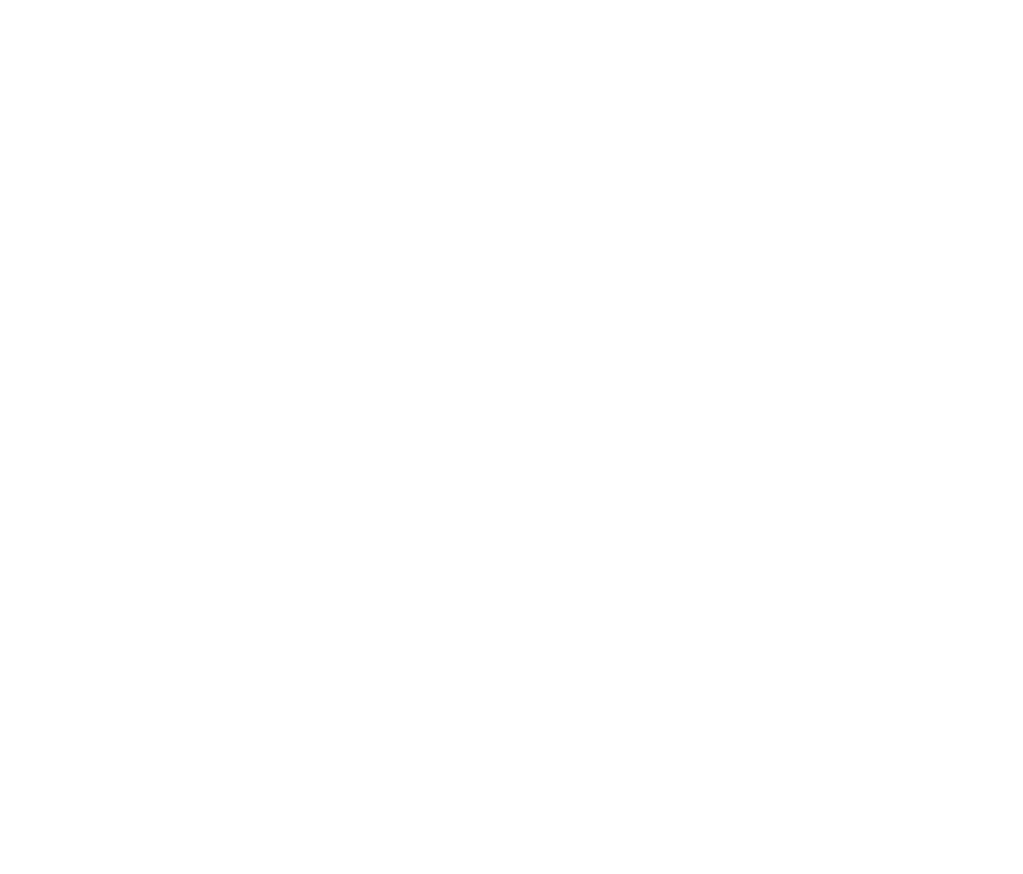
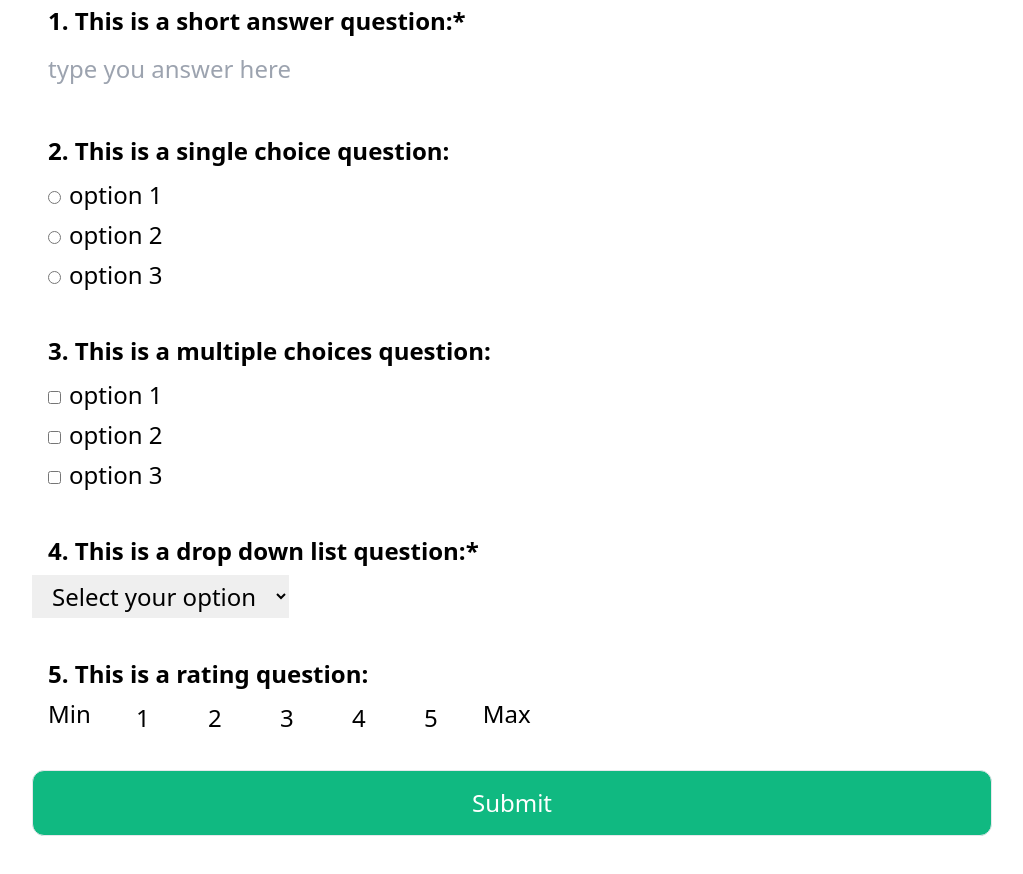
Before and after one commit to LinyanZ/surveyCreator, a React (Vite) app in the folder frontend/: page /survey in a window 1280 px wide. Before the commit this address had no page. Shown: the part 300-1174 px from the top of the page, without its empty margins (128-1151 px from the left). Before the commit the page ends 800 px from the top, so only its background shows below. Built offline with nearby package versions, Linux system fonts and the light colour scheme.

Commit message:
add survey validation

```diff
--- a/frontend/src/components/questionTypes/dropDownListQuestion.jsx
+++ b/frontend/src/components/questionTypes/dropDownListQuestion.jsx
@@ -1,20 +1,11 @@
-export default function DropDownListQuestion({
-  question,
-  index,
-  showIndex = true,
-  onChange,
-}) {
-  const { title, options, uuid } = question;
+export default function DropDownListQuestion({ question, onChange }) {
+  const { options, uuid } = question;
 
   return (
-    <form className="w-full my-8">
-      <h3 className="text-2xl px-4 py-2 w-full font-bold">
-        {showIndex ? `${index}. ${title}` : title}
-      </h3>
     <select
       className="px-4 py-1 text-2xl"
       defaultValue=""
-        onChange={(e) => onChange(uuid, e.target.value)}
+      onChange={(e) => onChange(question, e.target.value)}
     >
       <option value="" disabled>
         Select your option
@@ -25,6 +16,5 @@ export default function DropDownListQuestion({
         </option>
       ))}
     </select>
-    </form>
   );
 }
--- a/frontend/src/components/questionTypes/multipleChoicesQuestion.jsx
+++ b/frontend/src/components/questionTypes/multipleChoicesQuestion.jsx
@@ -1,12 +1,7 @@
 import { useState } from "react";
 
-export default function MultipleChoicesQuestion({
-  question,
-  index,
-  showIndex = true,
-  onChange,
-}) {
-  const { title, options, uuid } = question;
+export default function MultipleChoicesQuestion({ question, onChange }) {
+  const { options, uuid } = question;
   const [checkedOptions, setCheckedOptions] = useState(
     new Array(options.length).fill(false)
   );
@@ -19,14 +14,11 @@ export default function MultipleChoicesQuestion({
     const answers = [];
     for (let i = 0; i < options.length; i++)
       if (newCheckedOption[i]) answers.push(options[i]);
-    onChange(uuid, answers);
+    onChange(question, answers);
   };
 
   return (
-    <form className="w-full my-8">
-      <h3 className="text-2xl px-4 py-2 w-full font-bold">
-        {showIndex ? `${index}. ${title}` : title}
-      </h3>
+    <>
       {options.map((option, index) => (
         <div key={`${uuid} ${option}`} className="block px-4 py-1 text-2xl">
           <input
@@ -40,6 +32,6 @@ export default function MultipleChoicesQuestion({
           <label htmlFor={`${uuid} ${option}`}>{option}</label>
         </div>
       ))}
-    </form>
+    </>
   );
 }
--- /dev/null
+++ b/frontend/src/components/questionTypes/questionBase.jsx
@@ -0,0 +1,60 @@
+import React from "react";
+import ShortAnswerQuestion from "./shortAnswerQuestion";
+import SingleChoiceQuestion from "./singleChoiceQuestion";
+import MultipleChoicesQuestion from "./multipleChoicesQuestion";
+import DropDownListQuestion from "./dropDownListQuestion";
+import RatingQuestion from "./ratingQuestion";
+
+export default function QuestionBase({
+  question,
+  index,
+  error,
+  showIndex,
+  ...props
+}) {
+  const { title } = question;
+
+  const questionTypeSwitch = () => {
+    let component;
+    switch (question.type) {
+      case "short answer":
+        component = <ShortAnswerQuestion />;
+        break;
+      case "single choice":
+        component = <SingleChoiceQuestion />;
+        break;
+      case "multiple choices":
+        component = <MultipleChoicesQuestion />;
+        break;
+      case "drop down":
+        component = <DropDownListQuestion />;
+        break;
+      case "rating":
+        component = <RatingQuestion />;
+        break;
+    }
+    return React.cloneElement(component, {
+      ...props,
+      key: question.uuid,
+      question: question,
+    });
+  };
+
+  const generateTitle = () => {
+    let formattedTitle = "";
+    if (showIndex) formattedTitle += `${index}. `;
+
+    formattedTitle += title;
+
+    if (question.isRequired) formattedTitle += "*";
+    return formattedTitle;
+  };
+
+  return (
+    <form className="w-full my-8">
+      <h3 className="text-2xl px-4 py-2 w-full font-bold">{generateTitle()}</h3>
+      {questionTypeSwitch()}
+      <p className="text-red mx-4 mt-2 text-red-500">{error}</p>
+    </form>
+  );
+}
--- a/frontend/src/components/questionTypes/ratingQuestion.jsx
+++ b/frontend/src/components/questionTypes/ratingQuestion.jsx
@@ -1,12 +1,7 @@
 import { useEffect, useState } from "react";
 
-export default function RatingQuestion({
-  question,
-  index,
-  showIndex,
-  onChange,
-}) {
-  const { minLabel, maxLabel, min, max, step, title, uuid } = question;
+export default function RatingQuestion({ question, onChange }) {
+  const { minLabel, maxLabel, min, max, step, uuid } = question;
   const [ratings, setRatings] = useState([]);
   const [selectedRating, setSelectedRating] = useState(null);
 
@@ -19,10 +14,6 @@ export default function RatingQuestion({
   }, [min, max, step]);
 
   return (
-    <div className="w-full my-8">
-      <h3 className="text-2xl px-4 py-2 w-full font-bold">
-        {showIndex ? `${index}. ${title}` : title}
-      </h3>
     <div className="flex gap-8 px-4 text-2xl">
       <p>{minLabel}</p>
       {ratings.map((r) => (
@@ -31,8 +22,9 @@ export default function RatingQuestion({
             selectedRating === r ? "bg-emerald-500 text-white" : ""
           }`}
           key={`${uuid} ${r}`}
+          type="button"
           onClick={() => {
-              onChange(uuid, r);
+            onChange(question, r);
             setSelectedRating(r);
           }}
         >
@@ -41,6 +33,5 @@ export default function RatingQuestion({
       ))}
       <p>{maxLabel}</p>
     </div>
-    </div>
   );
 }
--- a/frontend/src/components/questionTypes/shortAnswerQuestion.jsx
+++ b/frontend/src/components/questionTypes/shortAnswerQuestion.jsx
@@ -1,24 +1,12 @@
-export default function ShortAnswerQuestion({
-  question,
-  index,
-  showIndex = true,
-  onChange,
-}) {
-  const { title, uuid } = question;
-
+export default function ShortAnswerQuestion({ question, onChange }) {
   return (
-    <form className="w-full my-8">
-      <h3 className="text-2xl px-4 py-2 w-full font-bold">
-        {showIndex ? `${index}. ${title}` : title}
-      </h3>
     <input
       className="text-2xl px-4 py-2 w-full focus:outline-none border-b-2 border-transparent focus:border-neutral-200"
       type="text"
       placeholder="type you answer here"
       onChange={(e) => {
-          onChange(uuid, e.target.value);
+        onChange(question, e.target.value);
       }}
     />
-    </form>
   );
 }
--- a/frontend/src/components/questionTypes/singleChoiceQuestion.jsx
+++ b/frontend/src/components/questionTypes/singleChoiceQuestion.jsx
@@ -1,16 +1,8 @@
-export default function SingleChoiceQuestion({
-  question,
-  index,
-  showIndex = true,
-  onChange,
-}) {
-  const { title, options, uuid } = question;
+export default function SingleChoiceQuestion({ question, onChange }) {
+  const { options, uuid } = question;
 
   return (
-    <form className="w-full my-8">
-      <h3 className="text-2xl px-4 py-2 w-full font-bold">
-        {showIndex ? `${index}. ${title}` : title}
-      </h3>
+    <>
       {options.map((option) => (
         <div key={`${uuid} ${option}`} className="block px-4 py-1 text-2xl">
           <input
@@ -20,12 +12,12 @@ export default function SingleChoiceQuestion({
             name={uuid}
             value={`${uuid} ${option}`}
             onChange={(e) => {
-              onChange(uuid, option);
+              onChange(question, option);
             }}
           />
           <label htmlFor={`${uuid} ${option}`}>{option}</label>
         </div>
       ))}
-    </form>
+    </>
   );
 }
--- a/frontend/src/components/survey.jsx
+++ b/frontend/src/components/survey.jsx
@@ -1,88 +1,89 @@
-import ShortAnswerQuestion from "./questionTypes/shortAnswerQuestion";
-import SingleChoiceQuestion from "./questionTypes/singleChoiceQuestion";
-import MultipleChoicesQuestion from "./questionTypes/multipleChoicesQuestion";
-import DropDownListQuestion from "./questionTypes/dropDownListQuestion";
-import RatingQuestion from "./questionTypes/ratingQuestion";
-import { useState } from "react";
+import React, { useState } from "react";
+import Joi from "joi";
+
 import SubmitButton from "./common/submitButton";
+import QuestionBase from "./questionTypes/questionBase";
 
 export default function Survey({ survey, showIndex }) {
-  const [submission, setSubmission] = useState({});
+  const [submission, setSubmission] = useState([]);
+  const [errors, setErrors] = useState({});
 
-  const handleChange = (uuid, value) => {
-    setSubmission((s) => ({ ...s, [uuid]: value }));
+  const handleChange = (question, value) => {
+    const newSubmission = submission.filter((s) => s.uuid !== question.uuid);
+    newSubmission.push({
+      uuid: question.uuid,
+      answer: value,
+    });
+    setSubmission(newSubmission);
+    validate(newSubmission);
+  };
+
+  const answerSchema = Joi.alternatives().try(
+    Joi.string().required(),
+    Joi.array().required().min(1),
+    Joi.number().required()
+  );
+
+  const validate = (s) => {
+    const newErrors = {};
+    for (const question of survey.questions) {
+      // check if the answer is empty when a question is marked as required
+      if (question.isRequired) {
+        const answer = s.find((q) => q.uuid === question.uuid)?.answer;
+        const { error } = answerSchema.validate(answer);
+        if (!answer || error) {
+          newErrors[question.uuid] =
+            "This question is required to be answered.";
+        }
+      }
+    }
+
+    setErrors(newErrors);
+    return Object.keys(newErrors).length === 0;
+  };
+
+  const handleSubmit = () => {
+    if (validate(submission)) {
+      console.log(submission);
+    }
   };
 
   return (
-    <div className="w-full max-w-screen-lg mx-auto p-8">
+    <div className="w-full max-w-screen-lg mx-auto p-8 my-8">
+      {/* <label htmlFor="surveyTitle" className="hidden">
+        Survey Title
+      </label>
       <input
         className="text-4xl font-bold w-full py-2 px-4 focus:outline-none border-b-2 border-transparent focus:border-neutral-200"
         type="text"
         placeholder="Survey Title"
+        name="surveyTitle"
+        id="surveyTitle"
       />
+      <label htmlFor="surveyDescription" className="hidden">
+        Survey Description
+      </label>
       <input
         className="text-2xl w-full py-2 px-4 focus:outline-none border-b-2 border-transparent focus:border-neutral-200"
         type="text"
         placeholder="Survey Description"
-      />
+        name="surveyDescription"
+        id="surveyDescription"
+      /> */}
+      <h1 className="text-4xl font-bold w-full py-2 px-4">{survey.title}</h1>
+      <h2 className="text-2xl w-full py-2 px-4">{survey.description}</h2>
       <div className="h-[1px] w-full bg-neutral-200 my-8" />
-      {survey.map((question, index) => {
-        switch (question.type) {
-          case "short answer":
-            return (
-              <ShortAnswerQuestion
-                key={question.uuid}
-                question={question}
-                index={index + 1}
-                showIndex={showIndex}
-                onChange={handleChange}
-              />
-            );
-          case "single choice":
-            return (
-              <SingleChoiceQuestion
-                key={question.uuid}
-                question={question}
-                index={index + 1}
-                showIndex={showIndex}
-                onChange={handleChange}
-              />
-            );
-          case "multiple choices":
-            return (
-              <MultipleChoicesQuestion
-                key={question.uuid}
-                question={question}
-                index={index + 1}
-                showIndex={showIndex}
-                onChange={handleChange}
-              />
-            );
-          case "drop down":
-            return (
-              <DropDownListQuestion
-                key={question.uuid}
-                question={question}
-                index={index + 1}
-                showIndex={showIndex}
-                onChange={handleChange}
-              />
-            );
-          case "rating":
-            return (
-              <RatingQuestion
-                key={question.uuid}
-                question={question}
-                index={index + 1}
-                showIndex={showIndex}
-                onChange={handleChange}
-              />
-            );
-        }
-      })}
-      <SubmitButton onClick={() => console.log(submission)}>
-        Submit
-      </SubmitButton>
+      {survey.questions.map((q, index) => (
+        <QuestionBase
+          key={q.uuid}
+          question={q}
+          index={index + 1}
+          showIndex={showIndex}
+          onChange={handleChange}
+          error={errors[q.uuid]}
+        />
+      ))}
+      <SubmitButton onClick={handleSubmit}>Submit</SubmitButton>
     </div>
   );
 }
--- /dev/null
+++ b/frontend/src/survey.js
@@ -0,0 +1,45 @@
+import { v4 as uuid } from "uuid";
+
+const survey = {
+  title: "Survey Title",
+  description: "Survey Description",
+  questions: [
+    {
+      type: "short answer",
+      title: "This is a short answer question:",
+      uuid: uuid(),
+      isRequired: true,
+    },
+    {
+      type: "single choice",
+      title: "This is a single choice question:",
+      options: ["option 1", "option 2", "option 3"],
+      uuid: uuid(),
+    },
+    {
+      type: "multiple choices",
+      title: "This is a multiple choices question:",
+      options: ["option 1", "option 2", "option 3"],
+      uuid: uuid(),
+    },
+    {
+      type: "drop down",
+      title: "This is a drop down list question:",
+      options: ["option 1", "option 2", "option 3"],
+      uuid: uuid(),
+      isRequired: true,
+    },
+    {
+      type: "rating",
+      title: "This is a rating question:",
+      minLabel: "Min",
+      maxLabel: "Max",
+      min: 1,
+      max: 5,
+      step: 1,
+      uuid: uuid(),
+    },
+  ],
+};
+
+export default survey;
```
Also changed, not shown: frontend/src/App.jsx (+10 -0 lines), frontend/src/pages/root.jsx (+0 -39 lines). Lines whose indentation alone changed are shown as unchanged.
